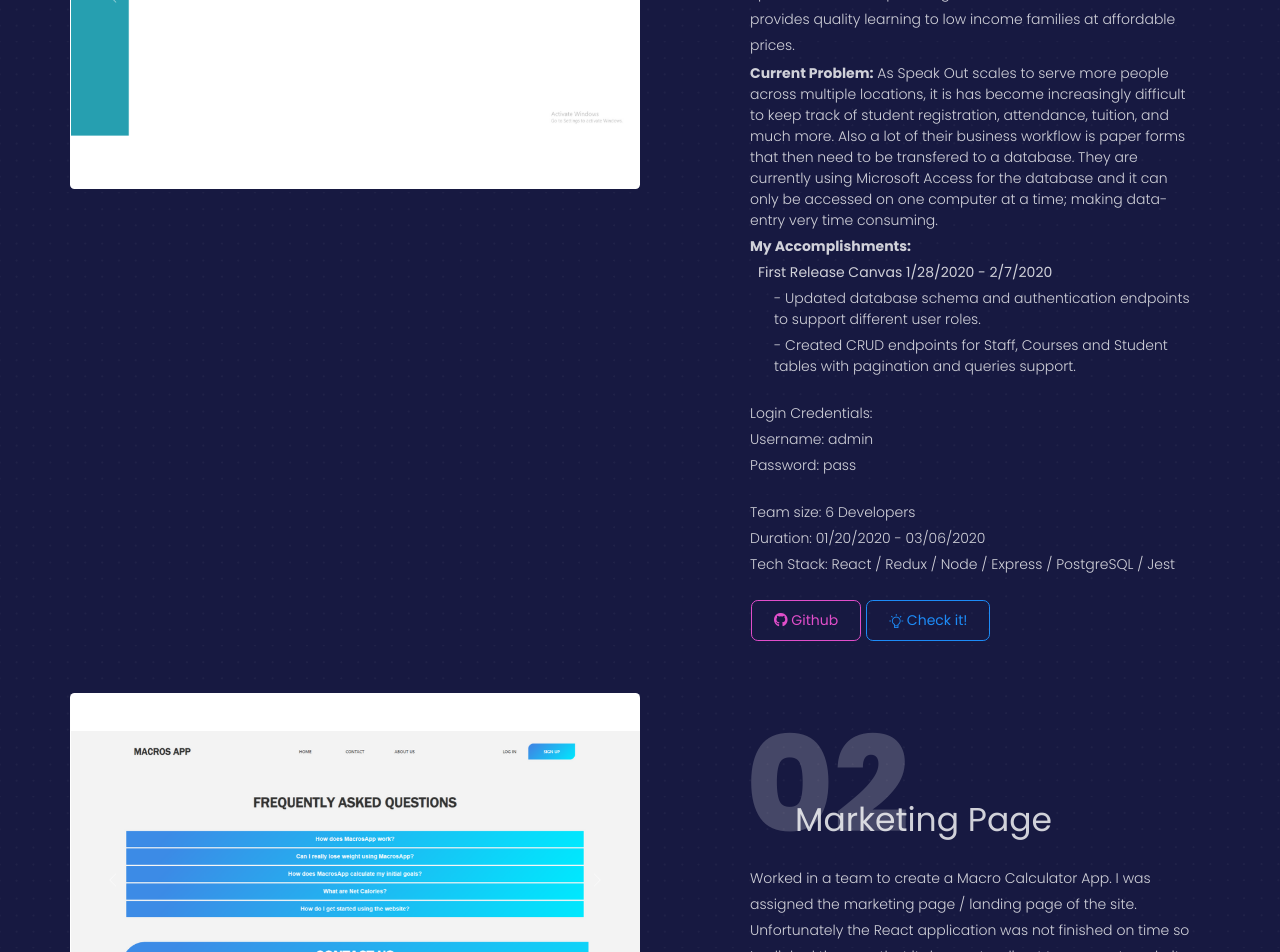
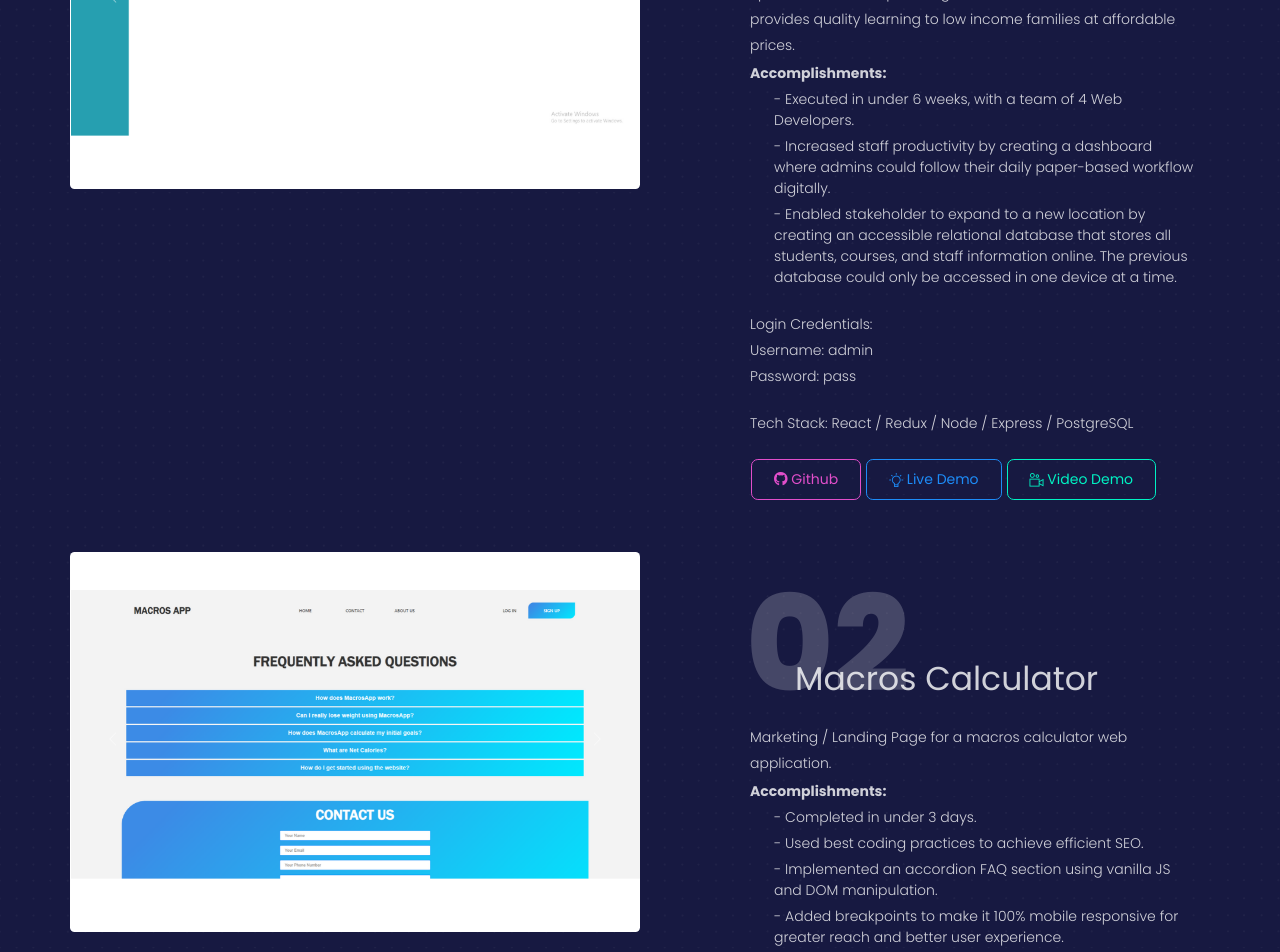
Before and after one commit to prietopedro/React-Portfolio, a React (Create React App) app: page / in a window 1280 px wide. Shown: the part 1620-2572 px from the top of the page. Built offline with nearby package versions, Linux system fonts and the light colour scheme; no server answers.

Commit message:
project fixes and email change

```diff
--- a/src/components/Projects/Projects.jsx
+++ b/src/components/Projects/Projects.jsx
@@ -1,93 +1,93 @@
-import React from 'react';
-import { Button, Container, Row, Col, UncontrolledCarousel } from 'reactstrap';
-import './Projects.scss';
+import React from "react";
+import { Button, Container, Row, Col, UncontrolledCarousel } from "reactstrap";
+import "./Projects.scss";
 
 export default function Projects() {
 	const carouselItems = [
 		{
-      src: require('../../assets/img/crown1.png'),
-      altText: 'Slide 1',
-      caption: ''
+			src: require("../../assets/img/crown1.png"),
+			altText: "Slide 1",
+			caption: "",
 		},
 		{
-      src: require('../../assets/img/corwn2.png'),
-      altText: 'Slide 2',
-      caption: ''
+			src: require("../../assets/img/corwn2.png"),
+			altText: "Slide 2",
+			caption: "",
 		},
 		{
-      src: require('../../assets/img/crown3.png'),
-      altText: 'Slide 3',
-      caption: ''
-    }
+			src: require("../../assets/img/crown3.png"),
+			altText: "Slide 3",
+			caption: "",
+		},
 	];
 	const carouselItems5 = [
 		{
-      src: require('../../assets/img/staff11.png'),
-      altText: 'Slide 1',
-      caption: ''
+			src: require("../../assets/img/staff11.png"),
+			altText: "Slide 1",
+			caption: "",
 		},
 		{
-      src: require('../../assets/img/staff22.png'),
-      altText: 'Slide 2',
-      caption: ''
+			src: require("../../assets/img/staff22.png"),
+			altText: "Slide 2",
+			caption: "",
 		},
 		{
-      src: require('../../assets/img/staff33.png'),
-      altText: 'Slide 3',
-      caption: ''
-    }
+			src: require("../../assets/img/staff33.png"),
+			altText: "Slide 3",
+			caption: "",
+		},
 	];
 	const carouselItems2 = [
 		{
-      src: require('../../assets/img/macro1.png'),
-      altText: 'Slide 1',
-      caption: ''
+			src: require("../../assets/img/macro1.png"),
+			altText: "Slide 1",
+			caption: "",
 		},
 		{
-      src: require('../../assets/img/macro2.png'),
-      altText: 'Slide 2',
-      caption: ''
+			src: require("../../assets/img/macro2.png"),
+			altText: "Slide 2",
+			caption: "",
 		},
 		{
-      src: require('../../assets/img/macro3.png'),
-      altText: 'Slide 3',
-      caption: ''
-    }
+			src: require("../../assets/img/macro3.png"),
+			altText: "Slide 3",
+			caption: "",
+		},
 	];
 
 	const carouselItems3 = [
 		{
-      src: require('../../assets/img/Macro111.png'),
-      altText: 'Slide 1',
-      caption: ''
+			src: require("../../assets/img/Macro111.png"),
+			altText: "Slide 1",
+			caption: "",
 		},
 		{
-      src: require('../../assets/img/Macro222.png'),
-      altText: 'Slide 2',
-      caption: ''
+			src: require("../../assets/img/Macro222.png"),
+			altText: "Slide 2",
+			caption: "",
 		},
 		{
-      src: require('../../assets/img/Macro333.png'),
-      altText: 'Slide 3',
-      caption: ''
-    }
+			src: require("../../assets/img/Macro333.png"),
+			altText: "Slide 3",
+			caption: "",
+		},
 	];
 	const carouselItems4 = [
 		{
-      src: require('../../assets/img/puerta11.png'),
-      altText: 'Slide 1',
-      caption: ''
+			src: require("../../assets/img/puerta11.png"),
+			altText: "Slide 1",
+			caption: "",
 		},
 		{
-      src: require('../../assets/img/puerta22.png'),
-      altText: 'Slide 2',
-      caption: ''
+			src: require("../../assets/img/puerta22.png"),
+			altText: "Slide 2",
+			caption: "",
 		},
 		{
-      src: require('../../assets/img/puerta33.png'),
-      altText: 'Slide 3',
-      caption: ''
-    }
+			src: require("../../assets/img/puerta33.png"),
+			altText: "Slide 3",
+			caption: "",
+		},
 	];
 	// const carouselItems3 = [
 	//   {
@@ -111,57 +111,44 @@ export default function Projects() {
 						</Row>
 					</Col>
 					<Col md="5">
-            <h1 className="profile-title text-left">Speak Out -Ongoing</h1>
+						<h1 className="profile-title text-left">Speak Out</h1>
 						<h5 className="text-on-back">01</h5>
 						<p className="profile-description text-left">
 							Speak Out is a non-profit organitazion based in Bahrain that
 							provides quality learning to low income families at affordable
 							prices.
 						</p>
-            <p className="text-left">
-              <span style={{ fontWeight: 'bold' }}>Current Problem:</span> As
-              Speak Out scales to serve more people across multiple locations,
-              it is has become increasingly difficult to keep track of student
-              registration, attendance, tuition, and much more. Also a lot of
-              their business workflow is paper forms that then need to be
-              transfered to a database. They are currently using Microsoft
-              Access for the database and it can only be accessed on one
-              computer at a time; making data-entry very time consuming.
-            </p>
-            <p className="text-left" style={{ fontWeight: 'bold' }}>
-              My Accomplishments:
-            </p>
-            <p style={{ fontWeight: 500, marginLeft: '0.5rem' }}>
-              First Release Canvas 1/28/2020 - 2/7/2020
+						<p className="text-left" style={{ fontWeight: "bold" }}>
+							Accomplishments:
 						</p>
 						<p className="ml-4">
-              - Updated database schema and authentication endpoints to support
-              different user roles.
+							- Executed in under 6 weeks, with a team of 4 Web Developers.
 						</p>
 						<p className="ml-4">
-              - Created CRUD endpoints for Staff, Courses and Student tables
-              with pagination and queries support.
+							- Increased staff productivity by creating a dashboard where
+							admins could follow their daily paper-based workflow digitally.
 						</p>
-
+						<p className="ml-4">
+							- Enabled stakeholder to expand to a new location by creating an
+							accessible relational database that stores all students, courses,
+							and staff information online. The previous database could only be
+							accessed in one device at a time.
+						</p>
 						<br />
 						<p>Login Credentials:</p>
 						<p>
-              Username: <span style={{ fontStyle: 'bold' }}>admin</span>
+							Username: <span style={{ fontStyle: "bold" }}>admin</span>
 						</p>
 						<p>
-              Password: <span style={{ fontStyle: 'bold' }}>pass</span>
+							Password: <span style={{ fontStyle: "bold" }}>pass</span>
 						</p>
 						<br />
-            <p>Team size: 6 Developers</p>
-            <p>Duration: 01/20/2020 - 03/06/2020</p>
-            <p>
-              Tech Stack: React / Redux / Node / Express / PostgreSQL / Jest
-            </p>
+						<p>Tech Stack: React / Redux / Node / Express / PostgreSQL</p>
 						<div className="btn-wrapper pt-3">
 							<Button
 								className="btn-simple"
 								color="primary"
-                href="https://github.com/orgs/Lambda-School-Labs/teams/labs-20-speak-out/repositories"
+								href="https://github.com/Lambda-School-Labs/speak-out-be"
 								target="_blank"
 							>
 								<i className="fab fa-github" /> Github
@@ -169,10 +156,18 @@ export default function Projects() {
 							<Button
 								className="btn-simple"
 								color="info"
-                href="https://speak-out-bh.com/"
+								href="https://speakout.pedroprieto.now.sh/"
 								target="_blank"
 							>
-                <i className="tim-icons icon-bulb-63" /> Check it!
+								<i className="tim-icons icon-bulb-63" /> Live Demo
+							</Button>
+							<Button
+								className="btn-simple"
+								color="success"
+								href="https://www.youtube.com/watch?v=HrkI5MD3HQI"
+								target="_blank"
+							>
+								<i className="tim-icons icon-video-66" /> Video Demo
 							</Button>
 						</div>
 					</Col>
@@ -186,16 +181,27 @@ export default function Projects() {
 						</Row>
 					</Col>
 					<Col md="5">
-            <h1 className="profile-title text-left">Marketing Page</h1>
+						<h1 className="profile-title text-left">Macros Calculator</h1>
 						<h5 className="text-on-back">02</h5>
 						<p className="profile-description text-left">
-              Worked in a team to create a Macro Calculator App. I was assigned
-              the marketing page / landing page of the site. Unfortunately the
-              React application was not finished on time so I unlinked them so
-              that it does not redirect to an empty website.
+							Marketing / Landing Page for a macros calculator web application.
+						</p>
+						<p className="text-left" style={{ fontWeight: "bold" }}>
+							Accomplishments:
+						</p>
+						<p className="ml-4">- Completed in under 3 days.</p>
+						<p className="ml-4">
+							- Used best coding practices to achieve efficient SEO.
+						</p>
+						<p className="ml-4">
+							- Implemented an accordion FAQ section using vanilla JS and DOM
+							manipulation.
+						</p>
+						<p className="ml-4">
+							- Added breakpoints to make it 100% mobile responsive for greater
+							reach and better user experience.
 						</p>
 						<br />
-            <p>Duration: 3 days</p>
 						<p>Tech Stack: HTML5 / CSS / Less / Javascript</p>
 						<div className="btn-wrapper pt-3">
 							<Button
@@ -212,13 +218,13 @@ export default function Projects() {
 								href="https://macro-marketing.now.sh/"
 								target="_blank"
 							>
-                <i className="tim-icons icon-bulb-63" /> Check it!
+								<i className="tim-icons icon-bulb-63" /> Live Demo
 							</Button>
 						</div>
 					</Col>
 				</Row>
 			</Container>
-      <Container className="my-5">
+			{/* <Container className="my-5">
 				<Row className="justify-content-between">
 					<Col md="6">
 						<Row className="justify-content-between align-items-center">
@@ -255,7 +261,7 @@ export default function Projects() {
 						</div>
 					</Col>
 				</Row>
-      </Container>
+			</Container> */}
 			{/* <Container className="my-5">
         <Row className="justify-content-between">
           <Col md="6">
@@ -316,32 +322,37 @@ export default function Projects() {
 						</Row>
 					</Col>
 					<Col md="5">
-            <h1 className="profile-title text-left">Puerta IO -Hackathon</h1>
-            <h5 className="text-on-back">04</h5>
+						<h1 className="profile-title text-left">
+							Puerta IO -Hackathon Winner
+						</h1>
+						<h5 className="text-on-back">03</h5>
 						<p className="profile-description text-left">
-              Worked in a team of 8 to create a real state progressive web app
-              during a 30 hour hackathon. Won in the "Most Likely To Become A
-              Start-Up" competition. I was assigned the Back-End Developer role
-              and my main responsibilities were to:
-              <p className="my-0">
-                - Create a role based authentication for realtors/buyers/admins
+							Puerta IO unifies an app like Uber with an app like Zillow. It
+							would make buying real estate properties a breeze by giving
+							consumers the option to schedule house tours in an instant.
 						</p>
-              <p>
-                - Use web sockets for real time bidirectional information sync
+						<p className="text-left" style={{ fontWeight: "bold" }}>
+							Accomplishments:
 						</p>
-              <p>- Add functionality for SMS notifications</p>
-              <p>- Create a NoSQL database schema</p>
-              <p>- CRUD endpoints for users and listings</p>
-              <p>- Add functionality for the user to Like/Dislike a listing</p>
-              <p>
-                - Add functionality for the user to schedule a property tour
+						<p className="ml-4">
+							- Completed in one day, with a team of 8 composed of UX and Web
+							Developers.
 						</p>
+						<p className="ml-4">
+							- Created a MongoDB database to persist all of the users,
+							properties, and scheduled viewings data
+						</p>
+						<p className="ml-4">
+							- Implemented SMS notifications and alerts so that scheduled
+							viewings are always right on time.
+						</p>
+						<p className="ml-4">
+							- Added a like/dislike feature for buyers to keep the listings
+							they want to see and hide the ones they did not. Was implemented
+							with the idea of creating an algorithm for better recommendations.
 						</p>
 						<br />
-            <p>Duration: 30 hours</p>
-            <p>
-              Tech Stack: NodeJS / Express / SocketIO / MongoDB / PassportJS
-            </p>
+						<p>Tech Stack: NodeJS / Express / SocketIO / MongoDB / NextJS</p>
 						<div className="btn-wrapper pt-3">
 							<Button
 								className="btn-simple"
@@ -353,11 +364,11 @@ export default function Projects() {
 							</Button>
 							<Button
 								className="btn-simple"
-                color="info"
+								color="success"
 								href="https://www.youtube.com/watch?time_continue=1&v=teNHAeTtots&feature=emb_logo"
 								target="_blank"
 							>
-                <i className="tim-icons icon-bulb-63" /> Check it!
+								<i className="tim-icons icon-video-66" /> Video Demo
 							</Button>
 						</div>
 					</Col>
```
Also changed, not shown: src/components/AboutMe/AboutMe.jsx (+41 -41 lines), src/components/Contact/Contact.jsx (+59 -34 lines), vercel.json, 1 other file (tests, documents, lock files or other folders). Lines whose indentation alone changed are shown as unchanged.
